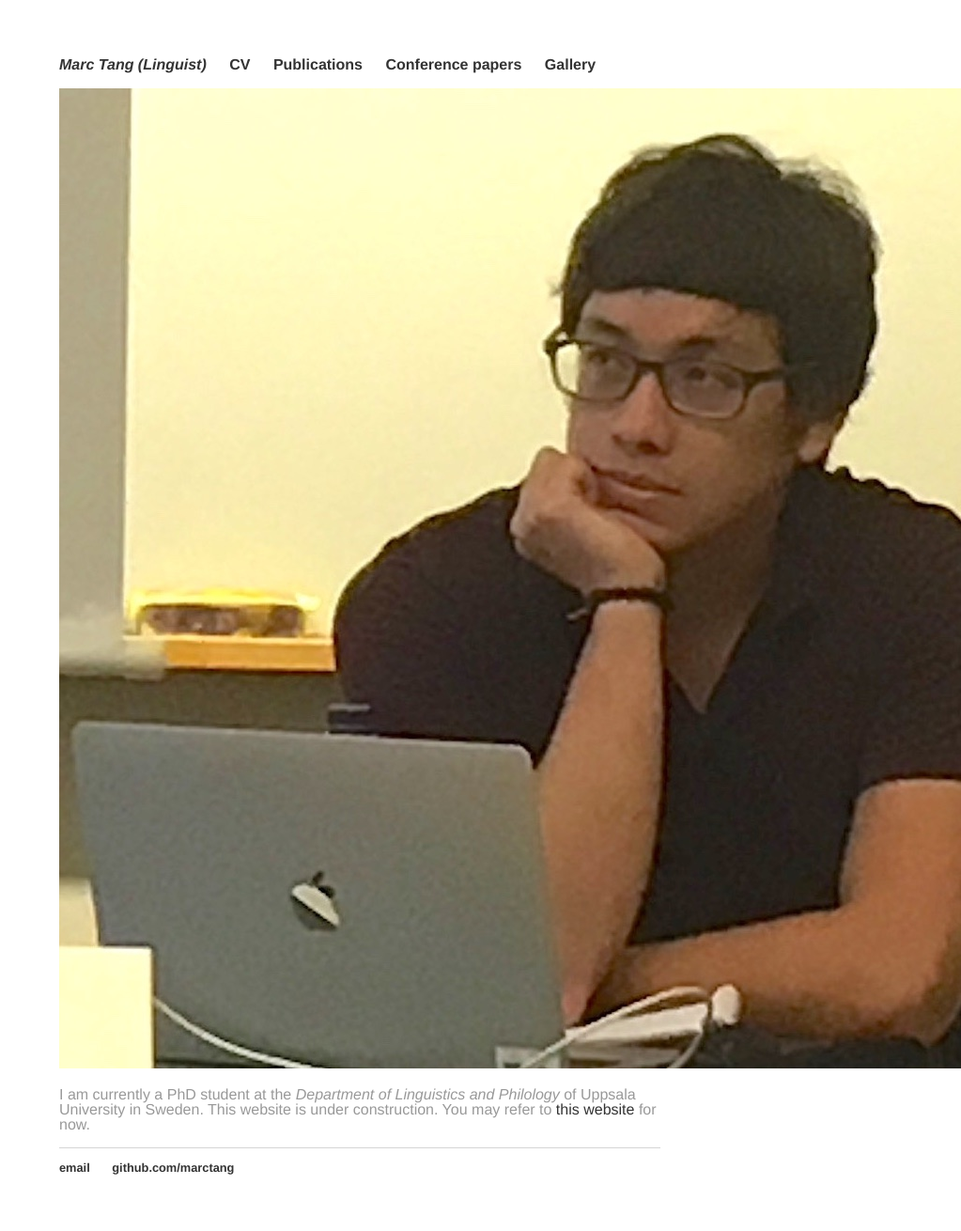
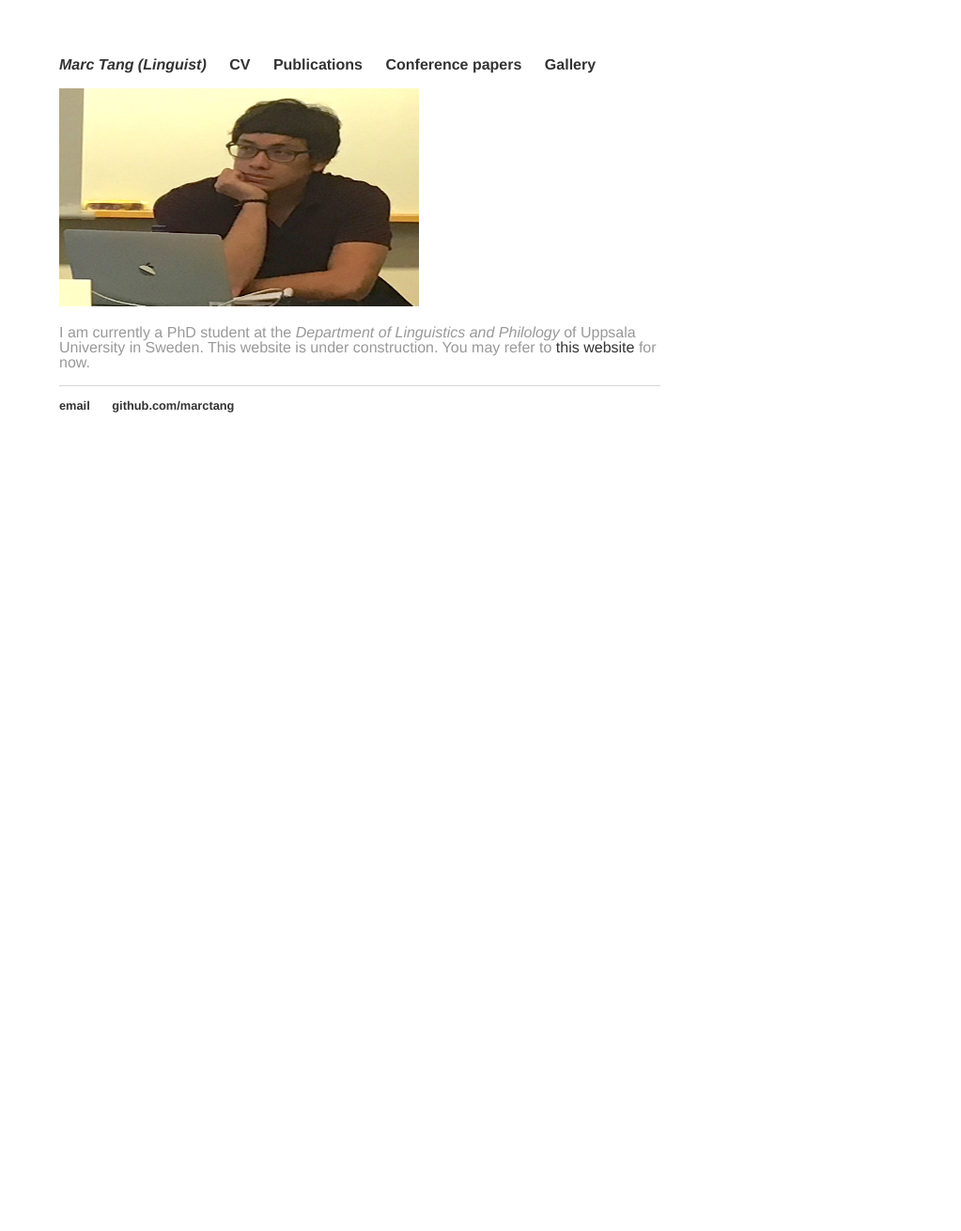
Before and after one commit to marctang/marctang.github.io, a Jekyll site: the page built from index.html, in a window 1280 px wide. Shown: the whole page at 94% size, without its empty margins (257-1280 px from the left). Built offline with Jekyll 4.4.1, drawn with Linux system fonts in a browser that asks for light colours; after the commit the page ends 900 px from its top, so only the background shows below that.

Commit message:
Update index.html

```diff
--- a/index.html
+++ b/index.html
@@ -3,6 +3,6 @@ layout: default
 title: Linguistics and computational methods
 ---
 <div class="blurb">
-	<img src="pictures/pic3.JPG" alt="hi" class="inline"/>
+	<img src="pictures/pic3.JPG" alt="hi" class="inline" width="383" height="232" />
 	<p>I am currently a PhD student at the <em>Department of Linguistics and Philology</em> of Uppsala University in Sweden. This website is under construction. You may refer to <a href="/about">this website</a> for now.</p>
 </div><!-- /.blurb -->
```
